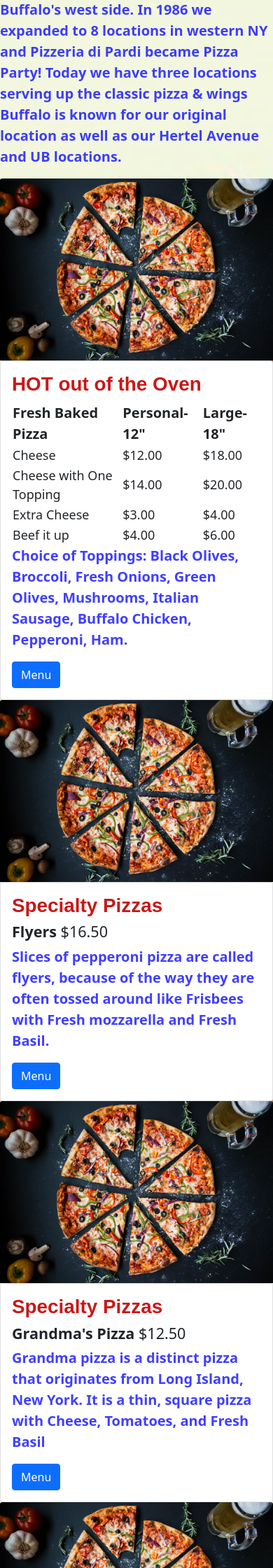
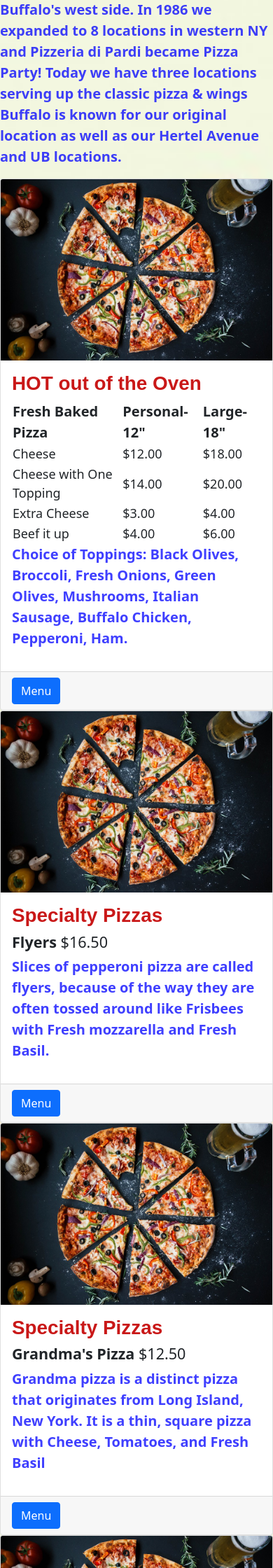
Before and after one commit to gc824/PizzaParty, a PHP site: page / in a window 390 px wide. Shown: the part 388-2628 px from the top of the page at 70% size. Run offline with PHP 8.4, Linux system fonts and the light colour scheme.

Commit message:
fixed cards for #30

```diff
--- a/contactus.php
+++ b/contactus.php
@@ -13,7 +13,7 @@ ini_set('display_errors', 1);
 </head>
 
 <body>
-	<nav class="navbar navbar-expand-lg navbar-dark fixed-top bg-dark">
+	<nav class="navbar navbar-expand-lg navbar-dark sticky-top bg-dark">
 		<div class="container-fluid">
 			<a class="navbar-brand" href="index.html">PizzaParty</a>
 			<button class="navbar-toggler" type="button" data-bs-toggle="collapse" data-bs-target="#navbarNavDarkDropdown" aria-controls="navbarNavDarkDropdown" aria-expanded="false" aria-label="Toggle navigation">
--- a/index.php
+++ b/index.php
@@ -59,10 +59,10 @@
 		as our Hertel Avenue and UB locations.</p>
 
 	<div class="row">
-		<div class="col-sm-3 pizzacard">
-			<img class="card-img-top" src="img/Pizza.jpg" alt="Pizza Pie">
-			<div class="card">
-				<div class="card-body">
+		<div class="col-sm-3">
+			<div class="card h-100">
+				<img class="card-img-top" src="img/Pizza.jpg" alt="Pizza Pie">
+				<div class="card-body h-100">
 					<h1 class="card-title"><b>HOT out of the Oven</b></h1>
 					<table>
 						<thead>
@@ -95,37 +95,43 @@
 					</table>
 					<p><b>Choice of Toppings:</b> Black Olives, Broccoli, Fresh Onions, Green Olives, Mushrooms, Italian Sausage,
 						Buffalo Chicken, Pepperoni, Ham.</p>
+				</div>
+				<div class="card-footer">
 					<a href="menu.php" class="btn btn-primary">Menu</a>
 				</div>
 			</div>
 		</div>
-		<div class="col-sm-3 pizzacard">
-			<img class="card-img-top" src="img/Pizza.jpg" alt="Pizza Pie">
-			<div class="card">
+		<div class="col-sm-3">
+			<div class="card h-100">
+				<img class="card-img-top" src="img/Pizza.jpg" alt="Pizza Pie">
 				<div class="card-body">
 					<h1><b>Specialty Pizzas</b></h1>
 					<h4 class="card-title"><b>Flyers</b> $16.50</h4>
 					<p>Slices of pepperoni pizza are called flyers, because of the way they are often tossed around like Frisbees
 						with Fresh mozzarella and Fresh Basil.</p>
+				</div>
+				<div class="card-footer">
 					<a href="menu.php" class="btn btn-primary">Menu</a>
 				</div>
 			</div>
 		</div>
-		<div class="col-sm-3 pizzacard">
-			<img class="card-img-top" src="img/Pizza.jpg" alt="Pizza Pie">
-			<div class="card">
+		<div class="col-sm-3">
+			<div class="card h-100">
+				<img class="card-img-top" src="img/Pizza.jpg" alt="Pizza Pie">
 				<div class="card-body">
 					<h1><b>Specialty Pizzas</b></h1>
 					<h4 class="card-title"><b>Grandma's Pizza</b> $12.50</h4>
 					<p>Grandma pizza is a distinct pizza that originates from Long Island, New York. It is a thin, square pizza with
 						Cheese, Tomatoes, and Fresh Basil</p>
+				</div>
+				<div class="card-footer">
 					<a href="menu.php" class="btn btn-primary">Menu</a>
 				</div>
 			</div>
 		</div>
-		<div class="col-sm-3 pizzacard">
-			<img class="card-img-top" src="img/Pizza.jpg" alt="Pizza Pie">
-			<div class="card">
+		<div class="col-sm-3">
+			<div class="card h-100">
+				<img class="card-img-top" src="img/Pizza.jpg" alt="Pizza Pie">
 				<div class="card-body">
 					<h1 class="card-title"><b>House Special</b></h1>
 					<h4><b>Becca</b>$25.00</h4>
@@ -137,8 +143,8 @@
 					<h4><b>Gagan</b>$14.00</h4>
 					<p>Thin crust with Extra Cheese and side of Marinara sauce.</p>
 					<hr />
-
-
+				</div>
+				<div class="card-footer">
 					<a href="menu.php" class="btn btn-primary">Menu</a>
 				</div>
 			</div>
```
